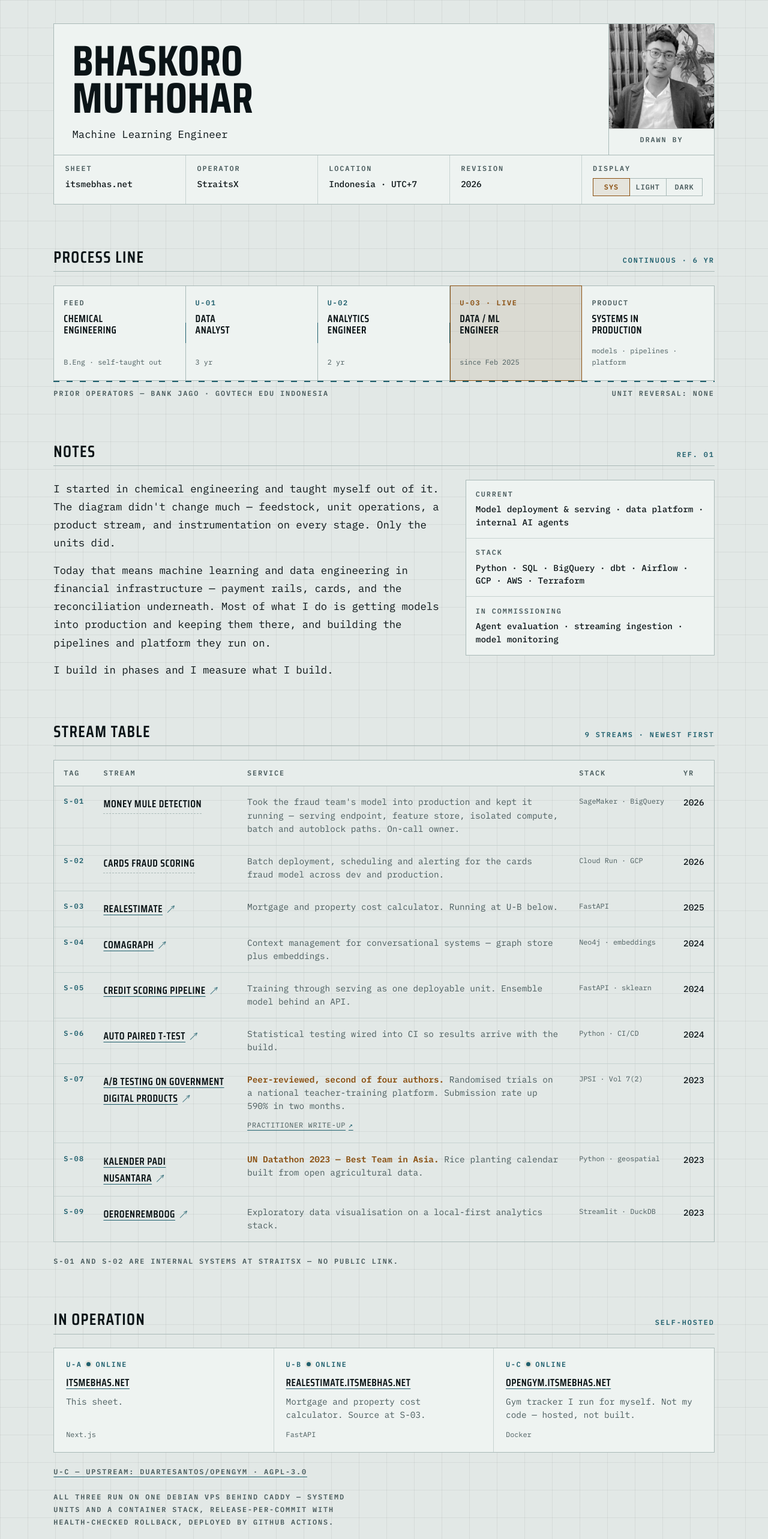
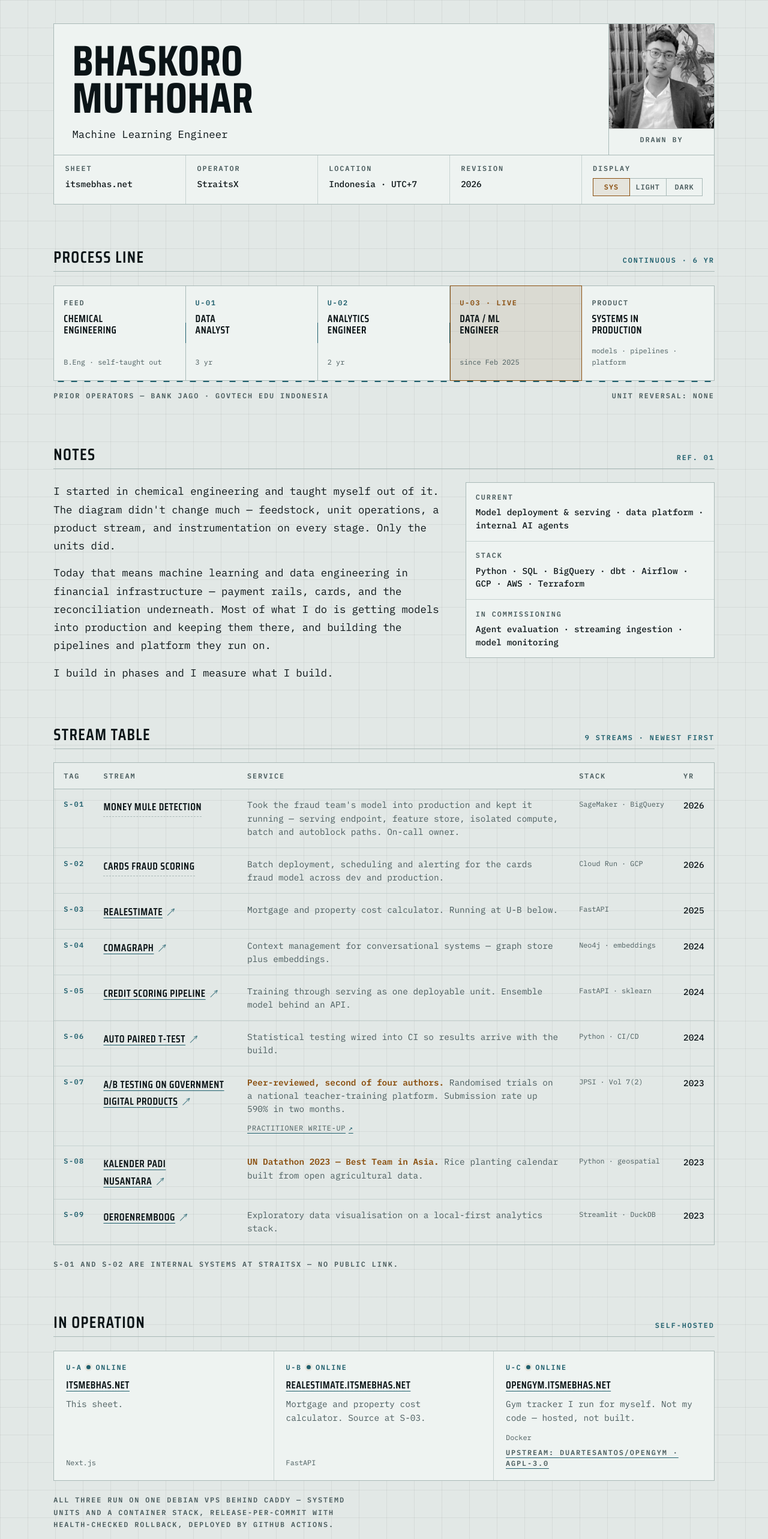
Before and after one commit to bhaskoro-muthohar/bio, a Next.js app: page / in a window 1280 px wide. Shown: the top 2566 px of the page at 60% size. Built offline with nearby package versions, Linux system fonts and the light colour scheme.

Commit message:
fix: improve mobile process sheet layout

```diff
--- a/components/WebLinks.js
+++ b/components/WebLinks.js
@@ -77,6 +77,7 @@ export default function ProcessSheet() {
           <span className="tag">CONTINUOUS · 6 YR</span>
         </SecHead>
         <div>
+          <ProcessViewport aria-label="Horizontal career process">
             <FlowLine>
               {units.map((unit) => (
               <Unit
@@ -96,6 +97,7 @@ export default function ProcessSheet() {
             ))}
             </FlowLine>
             <Stream aria-hidden="true" />
+          </ProcessViewport>
           <StreamNote>
             <span className="lbl">Prior operators — {priorOperators}</span>
             <span className="lbl">Unit reversal: none</span>
@@ -130,7 +132,11 @@ export default function ProcessSheet() {
           <h2>Stream Table</h2>
           <span className="tag">{streams.length} STREAMS · NEWEST FIRST</span>
         </SecHead>
-        <TableWrap>
+        <TableWrap
+          role="region"
+          aria-label="Streams, services, stacks, and years"
+          tabIndex={0}
+        >
           <table>
             <thead>
               <tr>
@@ -193,6 +199,7 @@ export default function ProcessSheet() {
             </tbody>
           </table>
         </TableWrap>
+        <TableHint>Scroll horizontally to view all stream columns.</TableHint>
         <span className="lbl">
           S-01 and S-02 are internal systems at StraitsX — no public link.
         </span>
@@ -205,41 +212,33 @@ export default function ProcessSheet() {
         </SecHead>
         <Ops>
           {operations.map((op) => (
+            <article className="op" key={op.tag}>
+              <span className="op-tag">
+                {op.tag} <span className="dot" aria-hidden="true" /> ONLINE
+              </span>
               <a
-              className="op"
-              key={op.tag}
+                className="op-host"
                 href={op.url}
                 target="_blank"
                 rel="noreferrer"
               >
-              <span className="op-tag">
-                {op.tag} <span className="dot" aria-hidden="true" /> ONLINE
-              </span>
-              <span className="op-host">{op.host}</span>
+                {op.host}
+              </a>
               <span className="op-desc">{op.desc}</span>
-              {/* Upstream credit can't nest inside this anchor, so it renders
-                  as a sibling list below the cards. */}
               <span className="op-stack">{op.stack}</span>
-            </a>
-          ))}
-        </Ops>
-        {operations.some((op) => op.credit) && (
-          <OpsCredits>
-            {operations
-              .filter((op) => op.credit)
-              .map((op) => (
+              {op.credit && (
                 <a
-                  key={op.tag}
-                  className="lbl"
+                  className="op-credit lbl"
                   href={op.credit.url}
                   target="_blank"
                   rel="noreferrer"
                 >
-                  {op.tag} — {op.credit.label}
+                  {op.credit.label}
                 </a>
+              )}
+            </article>
           ))}
-          </OpsCredits>
-        )}
+        </Ops>
         <OpsNote className="lbl">{opsNote}</OpsNote>
       </Section>
 
@@ -502,14 +501,21 @@ const SecHead = styled.div`
 
 /* ------------------------------------------------------------ process line */
 
+const ProcessViewport = styled.div`
+  overflow-x: auto;
+  overscroll-behavior-x: contain;
+  padding-bottom: 0.3rem;
+
+  &:focus-visible {
+    outline-offset: 5px;
+  }
+`;
+
 const FlowLine = styled.div`
   display: grid;
-  grid-template-columns: repeat(5, 1fr);
+  grid-template-columns: repeat(5, minmax(154px, 1fr));
   align-items: stretch;
-
-  @media screen and (max-width: 860px) {
-    grid-template-columns: 1fr;
-  }
+  min-width: 770px;
 `;
 
 const Unit = styled.div`
@@ -575,26 +581,10 @@ const Unit = styled.div`
   &.live .tagno {
     color: var(--signal);
   }
-
-  @media screen and (max-width: 860px) {
-    & + & {
-      border-left: 1px solid var(--rule);
-      border-top: 0;
-    }
-    & + &::before {
-      left: 50%;
-      top: -1px;
-      width: 34px;
-      height: 1px;
-      transform: translateX(-50%);
-    }
-    .dur {
-      margin-top: 0;
-    }
-  }
 `;
 
 const Stream = styled.div`
+  min-width: 770px;
   height: 3px;
   margin-top: -1px;
   background-image: repeating-linear-gradient(
@@ -608,26 +598,6 @@ const Stream = styled.div`
   @keyframes drift {
     to {
       background-position: 22px 0;
-    }
-  }
-
-  @media screen and (max-width: 860px) {
-    height: auto;
-    width: 3px;
-    min-height: 34px;
-    margin: 0 auto;
-    background-image: repeating-linear-gradient(
-      180deg,
-      var(--flow) 0 10px,
-      transparent 10px 22px
-    );
-    background-size: 100% 22px;
-    animation-name: drift-y;
-
-    @keyframes drift-y {
-      to {
-        background-position: 0 22px;
-      }
     }
   }
 `;
@@ -839,6 +809,16 @@ const TableWrap = styled.div`
     font-weight: 500;
     white-space: nowrap;
   }
+
+`;
+
+const TableHint = styled.span`
+  display: none;
+
+  @media screen and (max-width: 760px) {
+    display: block;
+    padding: 0.55rem 1rem 0;
+  }
 `;
 
 /* ----------------------------------------------------------- in operation */
@@ -863,7 +843,7 @@ const Ops = styled.div`
     border-right: 0;
   }
   .op:hover,
-  .op:focus-visible {
+  .op:focus-within {
     background: var(--signal-bg);
   }
 
@@ -899,7 +879,7 @@ const Ops = styled.div`
     text-underline-offset: 4px;
   }
   .op:hover .op-host,
-  .op:focus-visible .op-host {
+  .op:focus-within .op-host {
     text-decoration-color: var(--signal);
   }
 
@@ -912,6 +892,21 @@ const Ops = styled.div`
     color: var(--ink-dim);
     margin-top: auto;
     padding-top: 0.35rem;
+  }
+
+  .op-credit {
+    align-self: flex-start;
+    color: var(--ink-dim);
+    text-decoration: underline;
+    text-decoration-color: var(--flow);
+    text-underline-offset: 4px;
+    line-height: 1.5;
+    transition: color 120ms ease, text-decoration-color 120ms ease;
+  }
+  .op-credit:hover,
+  .op-credit:focus-visible {
+    color: var(--signal);
+    text-decoration-color: var(--signal);
   }
 
   @media screen and (max-width: 560px) {
@@ -929,24 +924,6 @@ const OpsNote = styled.p`
   max-width: 76ch;
   letter-spacing: 0.06em;
   line-height: 1.75;
-`;
-
-const OpsCredits = styled.div`
-  display: flex;
-  flex-direction: column;
-  gap: 0.35rem;
-
-  a {
-    text-decoration: underline;
-    text-decoration-color: var(--flow);
-    text-underline-offset: 4px;
-    letter-spacing: 0.06em;
-    align-self: start;
-    transition: color 120ms ease;
-  }
-  a:hover {
-    color: var(--signal);
-  }
 `;
 
 /* ------------------------------------------------------------ connections */
```
Lines whose indentation alone changed are shown as unchanged.
